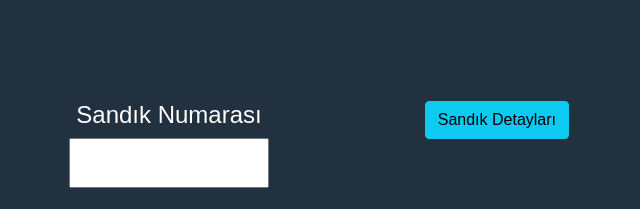
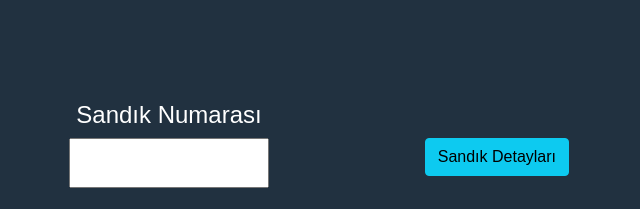
Before and after one commit to EminCimen/oysay, a plain HTML site: page index.html in a window 1280 px wide. Shown: the top 209 px of the page, without its empty margins (321-961 px from the left). Drawn offline with Linux system fonts and the light colour scheme.

Commit message:
fix(ballot-box-info): minor fix

```diff
--- a/assets/css/main.css
+++ b/assets/css/main.css
@@ -172,3 +172,7 @@ table th {
     font-size: 20px;
     width: 100px;
 }
+
+.ballot-div button {
+    margin-top: 53px!important;
+}
--- a/assets/js/main.js
+++ b/assets/js/main.js
@@ -6,7 +6,6 @@ var totalVotes = document.getElementById("total-votes");
 var ballotBoxId = document.getElementById("ballot-box-id");
 var envelopeNumber = document.getElementById("envelope-number");
 var signatureNumber = document.getElementById("signature-number");
-
 // Set up the event listeners
 document.getElementById("ballot-box-id").addEventListener("focusout", function () {
     localStorage.setItem("ballot-box-id", ballotBoxId.value);
@@ -253,10 +252,14 @@ function confirmBallotBoxInfo() {
 }
 
 function closeBallotBoxInfo() {
+    document.getElementById("envelope-number").value = localStorage.getItem("envelope-number");
+    document.getElementById("signature-number").value = localStorage.getItem("signature-number");
     hideBallotBoxInfo();
 }
 
 function deleteBallotBoxInfo() {
+    localStorage.setItem("envelope-number", null);
+    localStorage.setItem("signature-number", null);
     envelopeNumber.value = null;
     signatureNumber.value = null;
 }
--- a/index.html
+++ b/index.html
@@ -37,10 +37,8 @@
                 <h2 class="total-count-title">Sandık Numarası</h2>
                 <input type="number" id="ballot-box-id" min="0" max="9999999" onkeyup=enforceMinMax(this)>
             </div>
-            <div class="mt-3 center-block">
-                <button id="ballot-box-info-button" class="btn btn-info" onclick="showBallotBoxInfo()">Sandık
-                    Detayları
-                </button>
+            <div class="ballot-div center-block">
+                <button id="ballot-box-info-button" class="btn btn-info" onclick="showBallotBoxInfo()">Sandık Detayları</button>
             </div>
         </div>
         <br />
```
